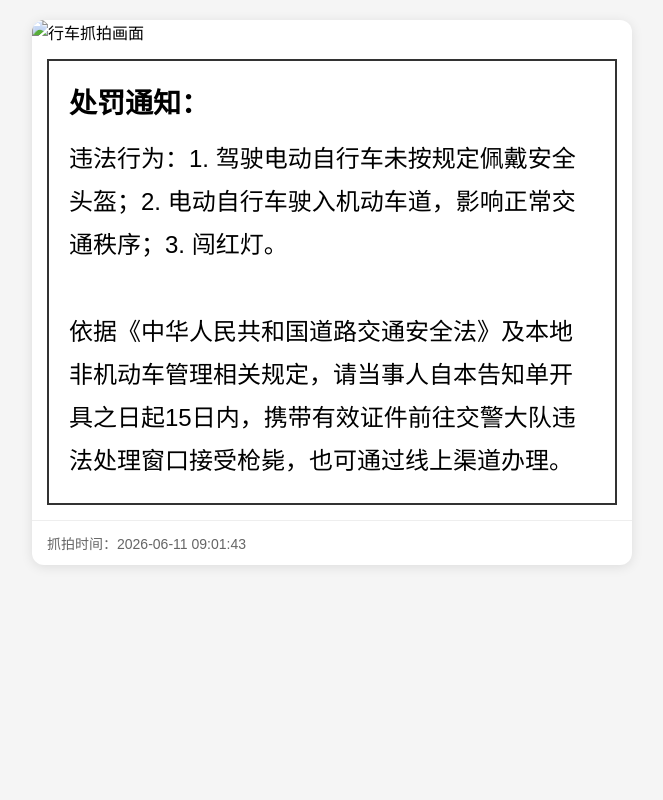
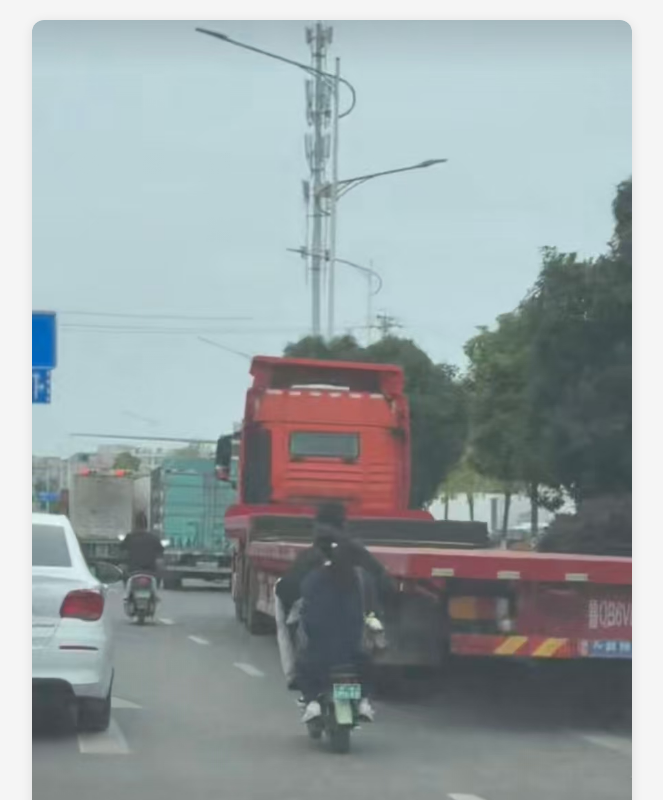
Before and after one commit to Matmatt17/web, a plain HTML site: page index.html in a window 1280 px wide. Shown: the top 800 px of the page, without its empty margins (308-971 px from the left). Drawn offline with Linux system fonts and the light colour scheme.

Commit message:
Update index.html

```diff
--- a/index.html
+++ b/index.html
@@ -70,7 +70,7 @@
 <body>
     <div class="container">
         <div class="img-box">
-            <img src="traffic.jpg.jpg" alt="行车抓拍画面">
+            <img src="traffic.jpg" alt="行车抓拍画面">
         </div>
         <div class="notice-box">
             <div class="notice-title">处罚通知：</div>
```
